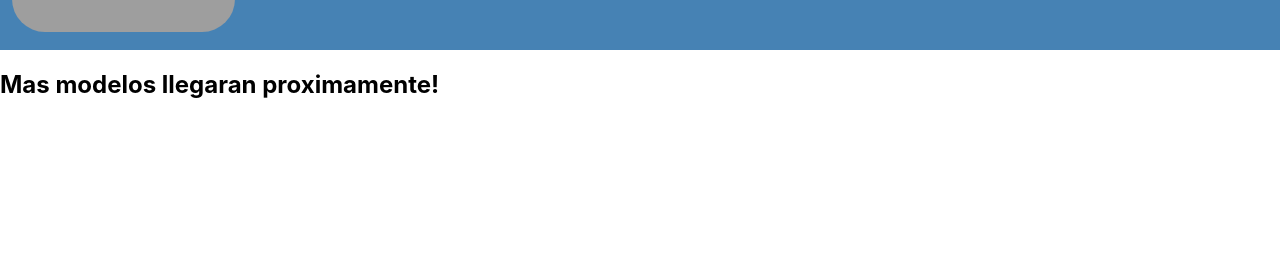
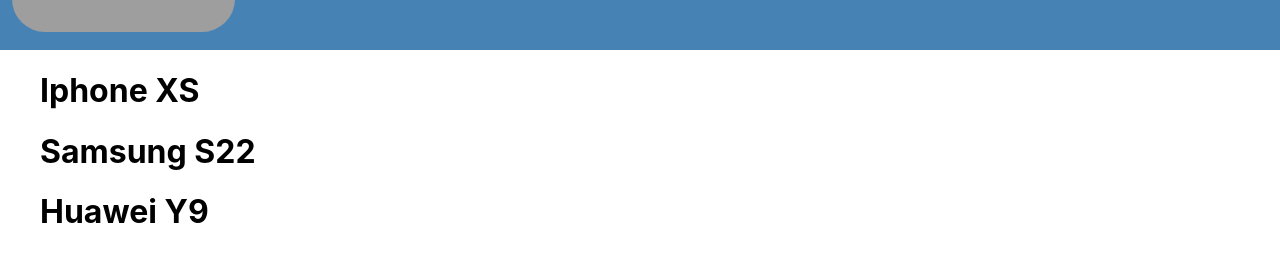
Before and after one commit to felipesere99/VentaDeCel, a React (Create React App) app: page / in a window 1280 px wide. Shown: the part 124-386 px from the top of the page. Built offline with nearby package versions, Linux system fonts and the light colour scheme; grey boxes are pictures that could not be loaded.

Commit message:
Add files via upload

```diff
--- a/src/App.js
+++ b/src/App.js
@@ -1,12 +1,12 @@
 //import logo from './logo.svg';
 import './App.css';
 import {NavBar} from './components/NavBar';
-import ItemListContainer from './components/ItemListContainer'
+import Articulos from './components/ItemListContainer'
 
 function App() {
   return <>
   <NavBar />
-  <ItemListContainer />
+  <Articulos />
   </>
   }
 
--- a/src/components/ItemListContainer.js
+++ b/src/components/ItemListContainer.js
@@ -1,14 +1,33 @@
 import React from "react";
 
-function ItemListContainer() {
-    return (
-    <div>
-         <h2>
-            Mas modelos llegaran proximamente!
-        </h2>
-    </div>
+class Modelo extends React.Component {
+    render () {
+        return (
+            <h1>{this.props.valor}</h1>
+        )
+    }
+}
+
+class Articulos extends React.Component {
+    constructor(props) {
+        super(props);
+        this.state = {
+            celulares: ['Iphone XS', 'Samsung S22', 'Huawei Y9']
+        }
+    }
+
+
+    render () {
+        const modelos = this.state.celulares.map( t => (
+            <Modelo valor={t} />
+        ))
+
+        return (
+        <div>
+            <ul>{modelos}</ul>
+        </div>
 
     )
 }
-
-export default ItemListContainer;
+}
+export default Articulos;
```
Also changed, not shown: 1 other file (tests, documents, lock files or other folders).
